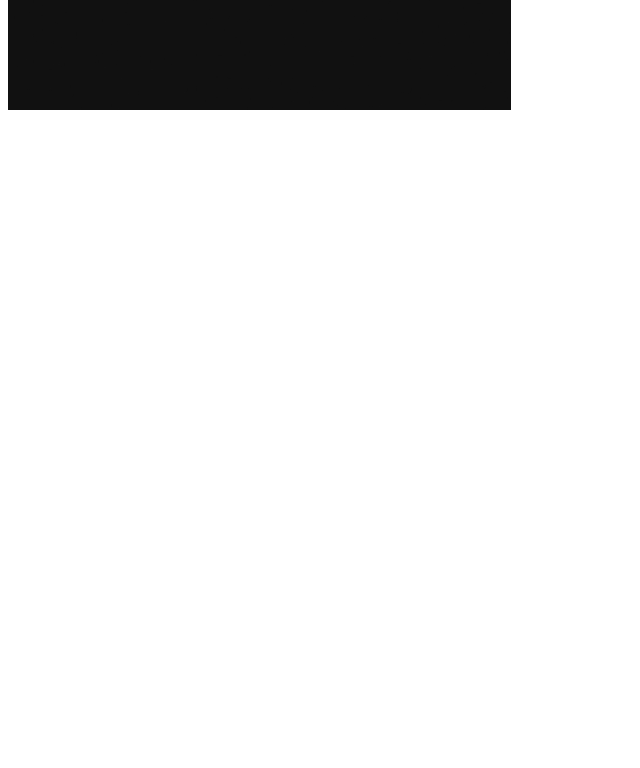
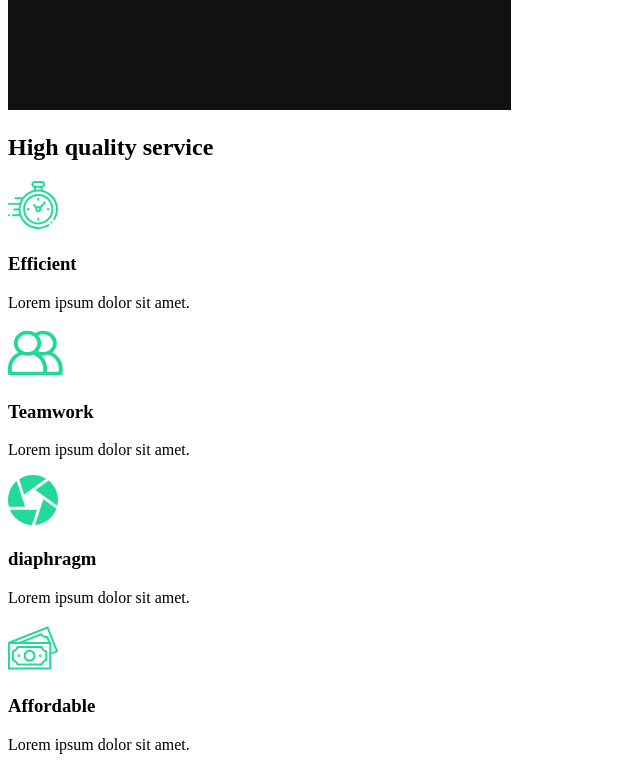
Before and after one commit to sy545846841/react-project-portfolio, a React (Create React App) app: page / in a window 1280 px wide. Shown: the part 860-1628 px from the top of the page, without its empty margins (0-640 px from the left). Before the commit the page ends 982 px from the top, so only its background shows below. Built offline with nearby package versions, Linux system fonts and the light colour scheme.

Commit message:
3. Services Section

```diff
--- a/src/App.js
+++ b/src/App.js
@@ -1,11 +1,13 @@
 import react from "react";
 import AboutSection from "./components/AboutSection";
 import AboutUs from "./pages/AboutUs";
+import ServiceSection from "./components/ServiceSection";
 function App() {
   return (
-    <div className="App">
+    <>
       <AboutUs />
-    </div>
+      <ServiceSection />
+    </>
   );
 }
 
--- /dev/null
+++ b/src/components/ServiceSection.js
@@ -0,0 +1,53 @@
+import React from "react";
+import clock from "../img/clock.svg";
+import diaphragm from "../img/diaphragm.svg";
+import money from "../img/money.svg";
+import teamwork from "../img/teamwork.svg";
+import home2 from "../img/home2.png";
+
+const ServiceSection = () => {
+  return (
+    <div className="services">
+      <div className="description">
+        <h2>
+          High <span>quality</span> service
+        </h2>
+        <div className="cards">
+          <div className="card">
+            <div className="icon">
+              <img src={clock} alt="clock" />
+              <h3>Efficient</h3>
+            </div>
+            <p>Lorem ipsum dolor sit amet.</p>
+          </div>
+          <div className="card">
+            <div className="icon">
+              <img src={teamwork} alt="teamwork" />
+              <h3>Teamwork</h3>
+            </div>
+            <p>Lorem ipsum dolor sit amet.</p>
+          </div>
+          <div className="card">
+            <div className="icon">
+              <img src={diaphragm} alt="diaphragm" />
+              <h3>diaphragm</h3>
+            </div>
+            <p>Lorem ipsum dolor sit amet.</p>
+          </div>
+          <div className="card">
+            <div className="icon">
+              <img src={money} alt="money" />
+              <h3>Affordable</h3>
+            </div>
+            <p>Lorem ipsum dolor sit amet.</p>
+          </div>
+        </div>
+      </div>
+      <div className="image">
+        <img src={home2} alt="home2" />
+      </div>
+    </div>
+  );
+};
+
+export default ServiceSection;
```
